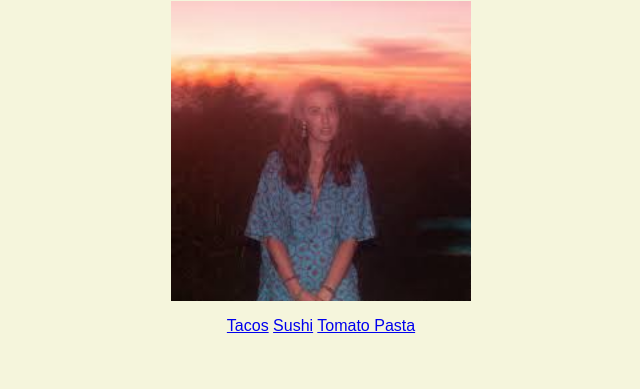
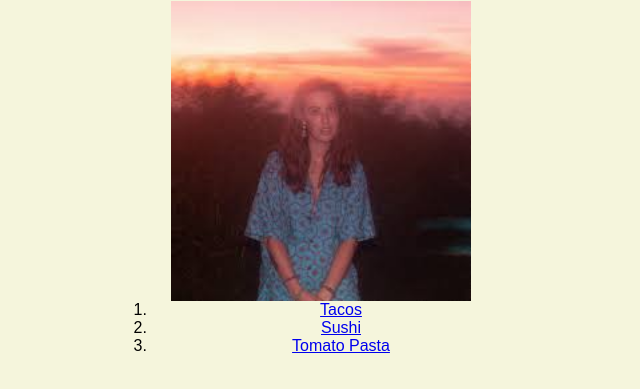
Before and after one commit to LeonEdlund/odin-recipes, a plain HTML site: page index.html in a window 1280 px wide. Shown: the part 79-468 px from the top of the page, without its empty margins (319-959 px from the left). Drawn offline with Linux system fonts and the light colour scheme.

Commit message:
Put lists in a list

```diff
--- a/index.html
+++ b/index.html
@@ -14,11 +14,11 @@
             <div class="container">
             <img class="images" src="./images/amy.jpeg">
 
-            <p>
-                <a href="./recipes/tacos.html">Tacos</a>
-                <a href="./recipes/sushi.html">Sushi</a>
-                <a href="./recipes/pasta.html">Tomato Pasta</a>
-            </p>
+            <ol>
+                <li><a href="./recipes/tacos.html">Tacos</a></li>
+                <li><a href="./recipes/sushi.html">Sushi</a></li>
+                <li><a href="./recipes/pasta.html">Tomato Pasta</a></li>
+            </ol>
             </div>
         </body>
     </html>
```
